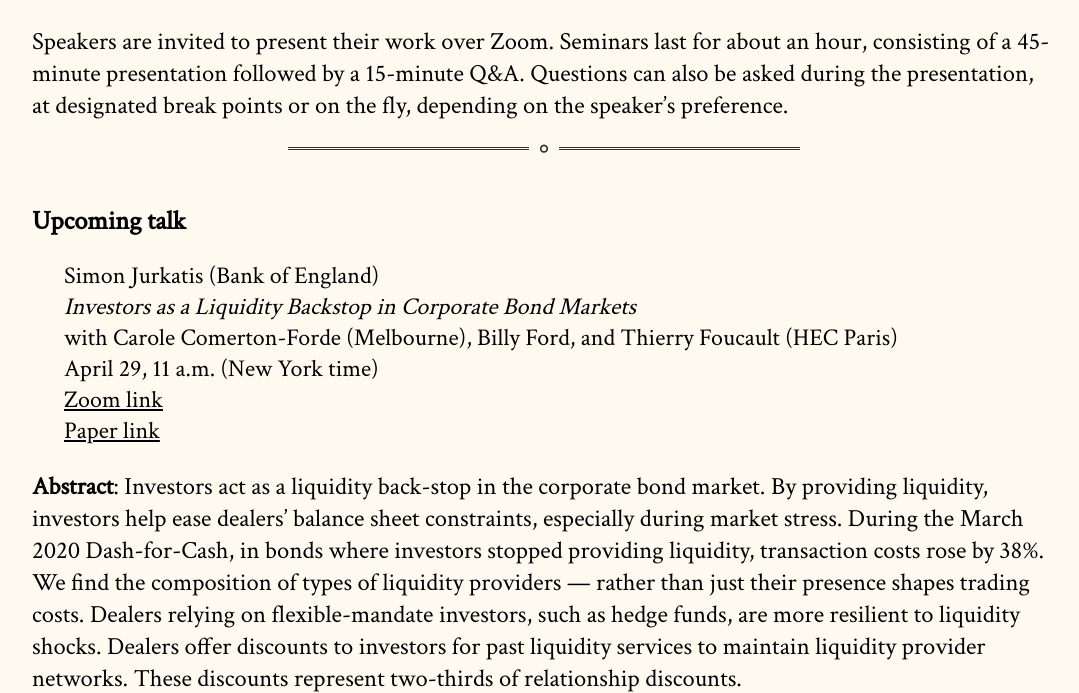
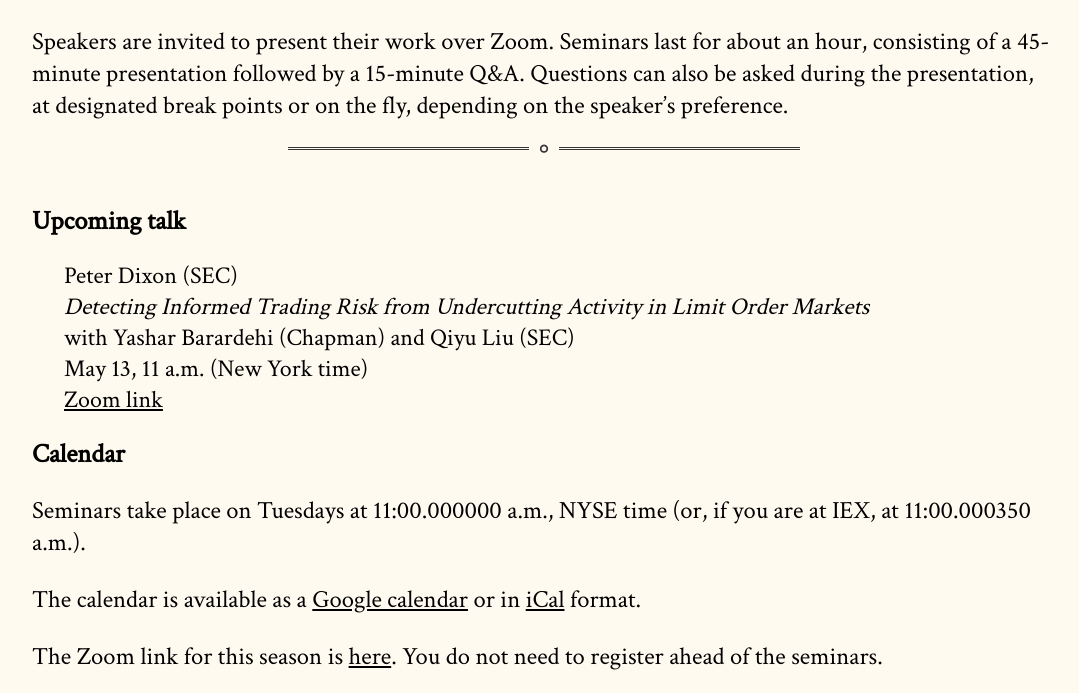
Before and after one commit to cpfiffer/microstructure.exchange, a Jekyll site: the page built from index.md, in a window 1280 px wide and 900 px high, scrolled down 314 px, cut to the strip 0-693 px from the top of the window. Shown: the whole strip, without its empty margins (96-1175 px from the left). Built offline with Jekyll 4.4.1, drawn with Linux system fonts in a browser that asks for light colours; some web fonts are replaced.

Commit message:
Update _config.yml

```diff
--- a/_config.yml
+++ b/_config.yml
@@ -11,13 +11,13 @@ github:
   owner_name: Cameron Pfiffer
 
 speaker-info:
-  speaker-name: "Simon Jurkatis (Bank of England)"
-  speaker-paper: "Investors as a Liquidity Backstop in Corporate Bond Markets"
-  coauthors: "Carole Comerton-Forde (Melbourne), Billy Ford, and Thierry Foucault (HEC Paris)"
-  speaker-date: "April 29, 11 a.m. (New York time)"
-  paper-link: "https://papers.ssrn.com/sol3/papers.cfm?abstract_id=5229934"
+  speaker-name: "Peter Dixon (SEC)"
+  speaker-paper: "Detecting Informed Trading Risk from Undercutting Activity in Limit Order Markets"
+  coauthors: "Yashar Barardehi (Chapman) and Qiyu Liu (SEC)"
+  speaker-date: "May 13, 11 a.m. (New York time)"
+  #paper-link: "https://papers.ssrn.com/sol3/papers.cfm?abstract_id=5229934"
   #paper-link: "papers/Liquidity_provision_in_bonds_20250424.pdf" # If you have a file instead
   webinar-link: "https://us06web.zoom.us/j/86070822952?pwd=NJiITDJTcek6eQNKmttaao34HWsysw.1"
   # discussant: "Michael Noe (Eurex), Amit Goyal (SFI/Lausanne), and Eric Uhlmann (INSEAD)"
   # slides-link: /slides/RobinhoodSlides_TME.pdf
-  abstract: "Investors act as a liquidity back-stop in the corporate bond market. By providing liquidity, investors help ease dealers’ balance sheet constraints, especially during market stress. During the March 2020 Dash-for-Cash, in bonds where investors stopped providing liquidity, transaction costs rose by 38%. We find the composition of types of liquidity providers — rather than just their presence shapes trading costs. Dealers relying on flexible-mandate investors, such as hedge funds, are more resilient to liquidity shocks. Dealers offer discounts to investors for past liquidity services to maintain liquidity provider networks. These discounts represent two-thirds of relationship discounts."
+  #abstract: "Investors act as a liquidity back-stop in the corporate bond market. By providing liquidity, investors help ease dealers’ balance sheet constraints, especially during market stress. During the March 2020 Dash-for-Cash, in bonds where investors stopped providing liquidity, transaction costs rose by 38%. We find the composition of types of liquidity providers — rather than just their presence shapes trading costs. Dealers relying on flexible-mandate investors, such as hedge funds, are more resilient to liquidity shocks. Dealers offer discounts to investors for past liquidity services to maintain liquidity provider networks. These discounts represent two-thirds of relationship discounts."
```
